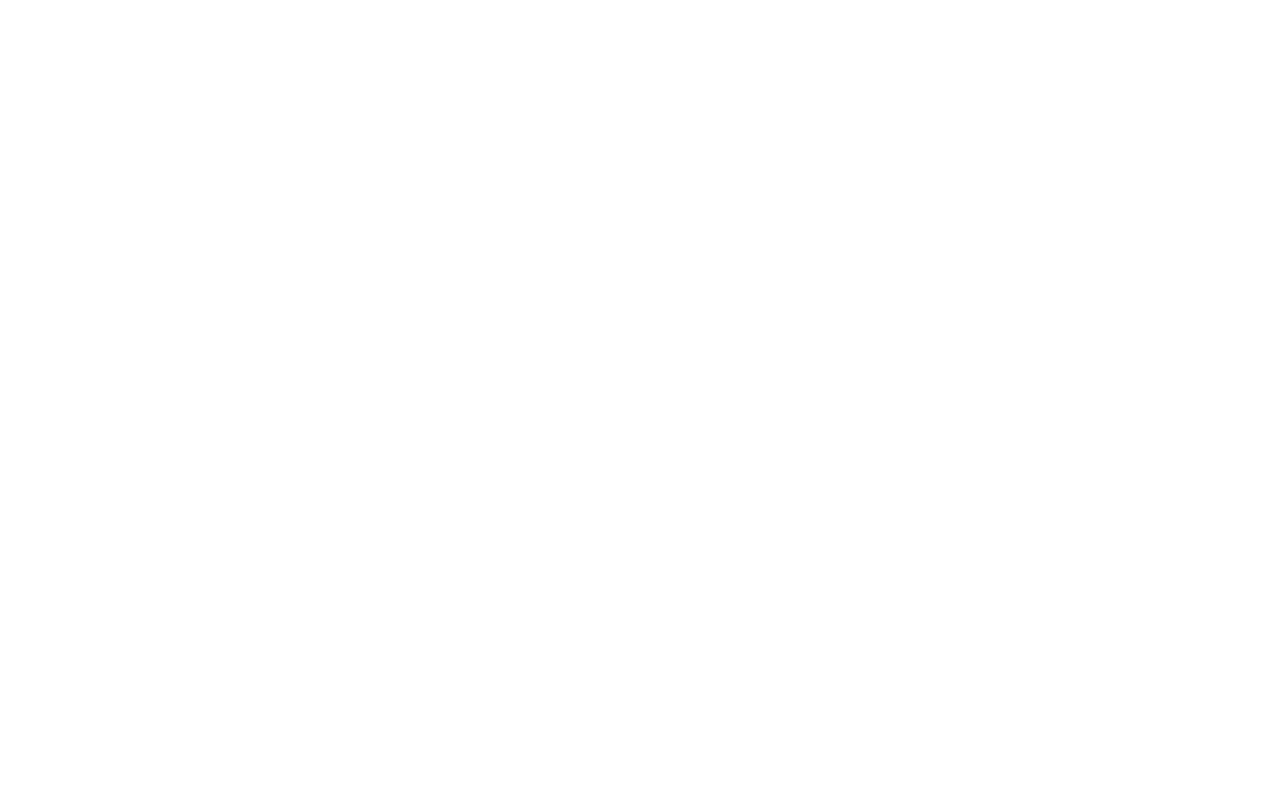
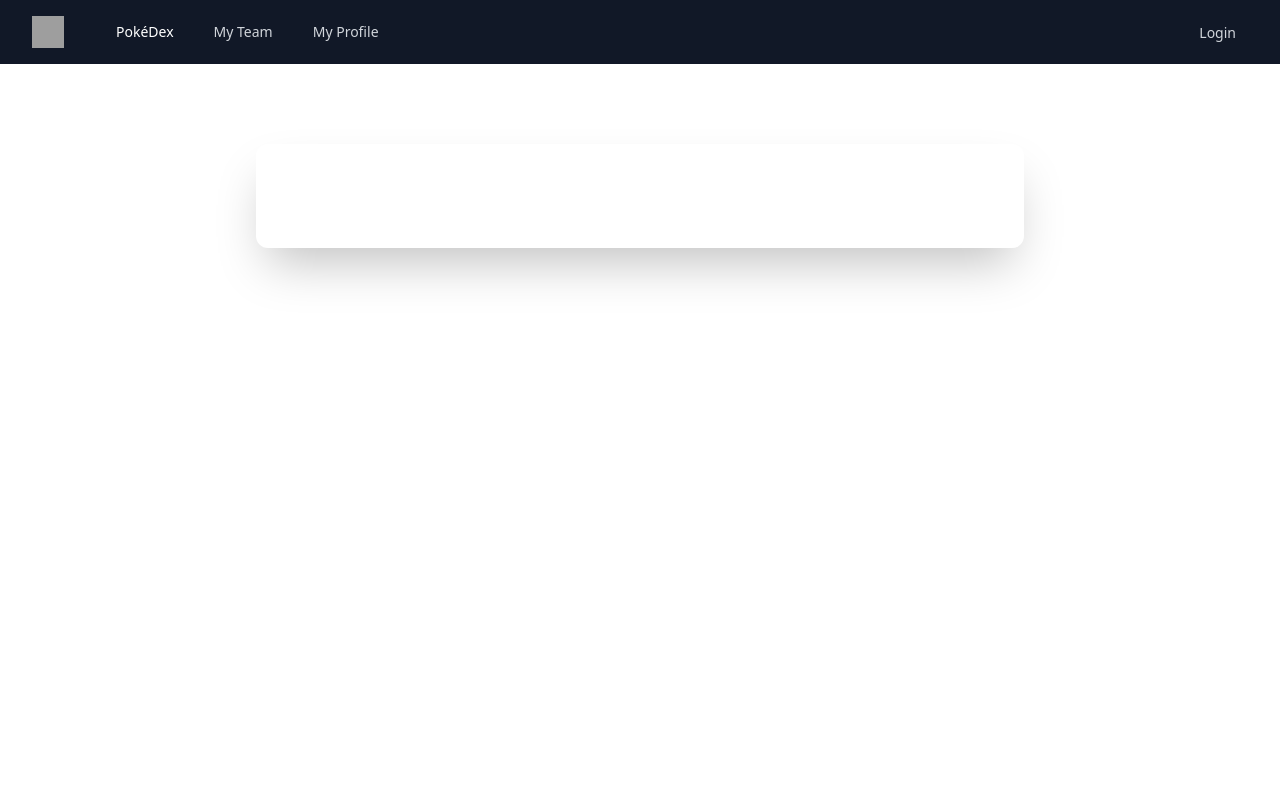
Before and after one commit to Codo-a-Codo-4-0-Comision-22013/front-end-project, a React (Create React App) app: page /team in a window 1280 px wide. Before the commit this address had no page. Shown: the top 800 px of the page. Built offline with nearby package versions, Linux system fonts and the light colour scheme; grey boxes are pictures that could not be loaded.

Commit message:
hotfix de links sin refresh de react router dom

```diff
--- a/src/App.js
+++ b/src/App.js
@@ -11,6 +11,7 @@ import Signup from './components/signup/Signup';
 
 //context
 import GeneralState from './context/GeneralState';
+import TeamPage from './pages/TeamPage/TeamPage';
 
 function App() {
   return (
@@ -23,6 +24,7 @@ function App() {
 						<Route element={<Layout/>}>
 								<Route index element={<HomePage/>}/>
 								<Route path='/profile' element={<ProfilePage/>}/>
+								<Route path='/team' element={<TeamPage/>}/>
 						</Route>
 					</Routes>
 			</BrowserRouter>
--- a/src/components/header/Header.jsx
+++ b/src/components/header/Header.jsx
@@ -1,5 +1,6 @@
 import React, { useState } from "react";
 import { Transition } from "@headlessui/react";
+import { Link } from 'react-router-dom'
 
 const Header = () => {
     const [isOpen, setIsOpen] = useState(false);
@@ -19,17 +20,17 @@ const Header = () => {
               </div>
               <div className="hidden md:block">
                 <div className="ml-10 flex items-baseline space-x-4">
-                  <a href="/" className=" hover:bg-gray-700 text-white px-3 py-2 rounded-md text-sm font-medium">
+                  <Link to="/" className=" hover:bg-gray-700 text-white px-3 py-2 rounded-md text-sm font-medium">
                     PokéDex
-                  </a>
+                  </Link>
 
-                  <a href="/" className="text-gray-300 hover:bg-gray-700 hover:text-white px-3 py-2 rounded-md text-sm font-medium">
-                    My Team
-                  </a>
+									<Link to='team' className="text-gray-300 hover:bg-gray-700 hover:text-white px-3 py-2 rounded-md text-sm font-medium">
+										My Team
+									</Link>
 
-                  <a href="/profile" className="text-gray-300 hover:bg-gray-700 hover:text-white px-3 py-2 rounded-md text-sm font-medium">
+                  <Link to="/profile" className="text-gray-300 hover:bg-gray-700 hover:text-white px-3 py-2 rounded-md text-sm font-medium">
                     My Profile
-                  </a>
+                  </Link>
                 </div>
               </div>
             </div>
@@ -79,9 +80,9 @@ const Header = () => {
             </div>
 
             <div className="flex items-center hidden md:block">
-              <a href="/login" className="text-gray-300 hover:bg-gray-700 hover:text-white px-3 py-2 rounded-md text-sm font-medium">
+              <Link to="/login" className="text-gray-300 hover:bg-gray-700 hover:text-white px-3 py-2 rounded-md text-sm font-medium">
                 Login
-              </a>
+              </Link>
             </div>
           </div>
         </div>
@@ -97,22 +98,23 @@ const Header = () => {
         >
           {(ref) => (
             <div className="md:hidden" id="mobile-menu">
-              <div ref={ref} className="px-2 pt-2 pb-3 space-y-1 sm:px-3">
-                <a href="/" className="hover:bg-gray-700 text-white block px-3 py-2 rounded-md text-base font-medium">
+              <div ref-setter={ref} className="px-2 pt-2 pb-3 space-y-1 sm:px-3">
+
+                <Link to="/" className="hover:bg-gray-700 text-white block px-3 py-2 rounded-md text-base font-medium">
                   PokéDex
-                </a>
+                </Link>
 
-                <a href="/" className="text-gray-300 hover:bg-gray-700 hover:text-white block px-3 py-2 rounded-md text-base font-medium">
+                <Link to="/team" className="text-gray-300 hover:bg-gray-700 hover:text-white block px-3 py-2 rounded-md text-base font-medium">
                     My Team
-                </a>
+                </Link>
 
-                <a href="/profile" className="text-gray-300 hover:bg-gray-700 hover:text-white block px-3 py-2 rounded-md text-base font-m" >
+                <Link to="/profile" className="text-gray-300 hover:bg-gray-700 hover:text-white block px-3 py-2 rounded-md text-base font-m" >
                   My Profile
-                </a>
+                </Link>
 
-                <a href="/login" className="text-gray-300 hover:bg-gray-700 hover:text-white block px-3 py-2 rounded-md text-base font-m" >
+                <Link to="/login" className="text-gray-300 hover:bg-gray-700 hover:text-white block px-3 py-2 rounded-md text-base font-m" >
                   Login
-                </a>
+                </Link>
 
               </div>
             </div>
--- /dev/null
+++ b/src/pages/TeamPage/TeamPage.jsx
@@ -0,0 +1,14 @@
+import React from 'react'
+
+const TeamPage = () => {
+
+	return (
+		<div className='max-w-3xl min-h-full flex flex-col mx-auto p-6 md:p-12 rounded-xl shadow-2xl items-center'>
+			<div className='grid grid-rows-2 grid-flow-col gap-2'>
+
+			</div>
+		</div>
+	)
+}
+
+export default TeamPage
```
